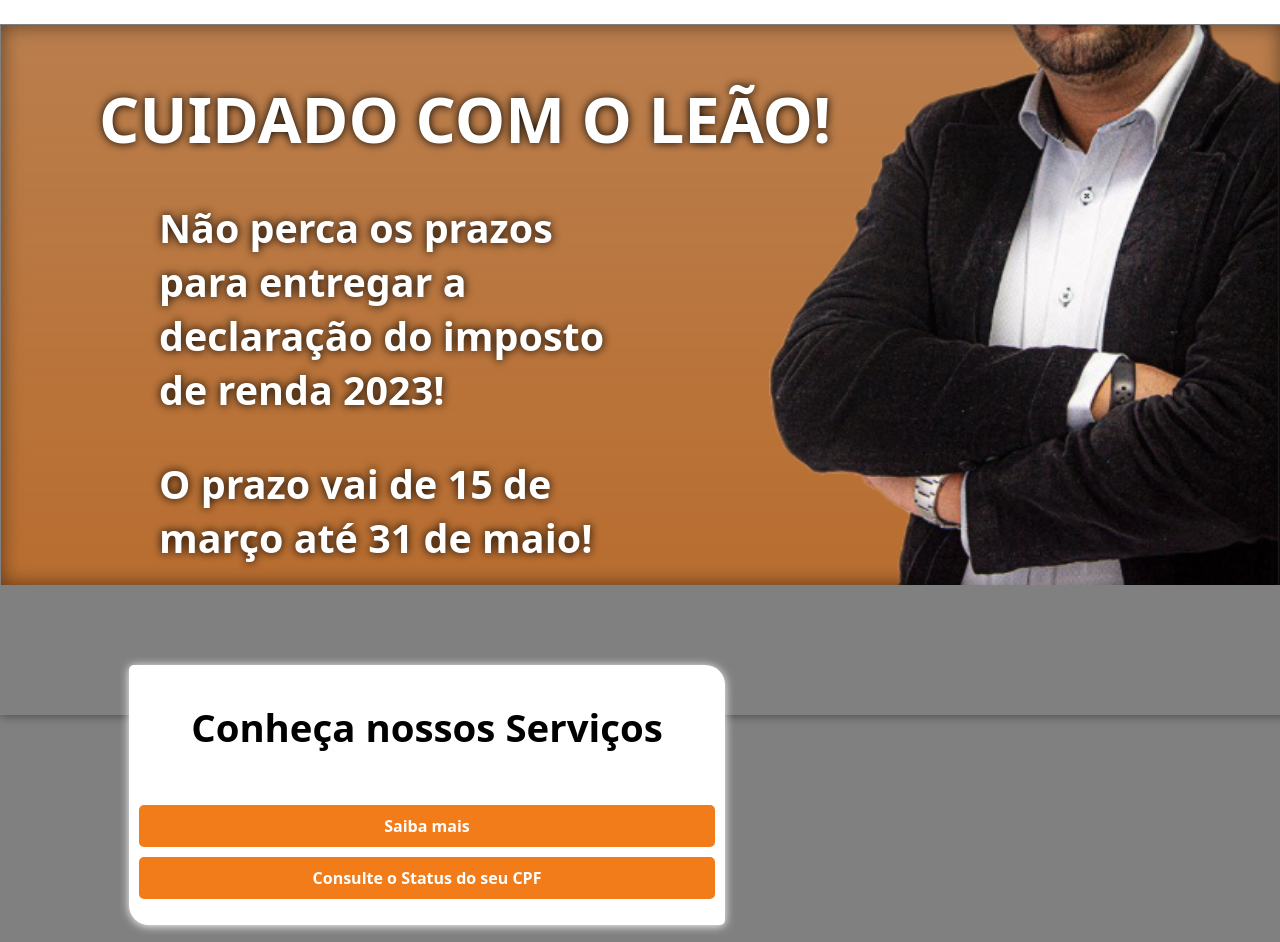
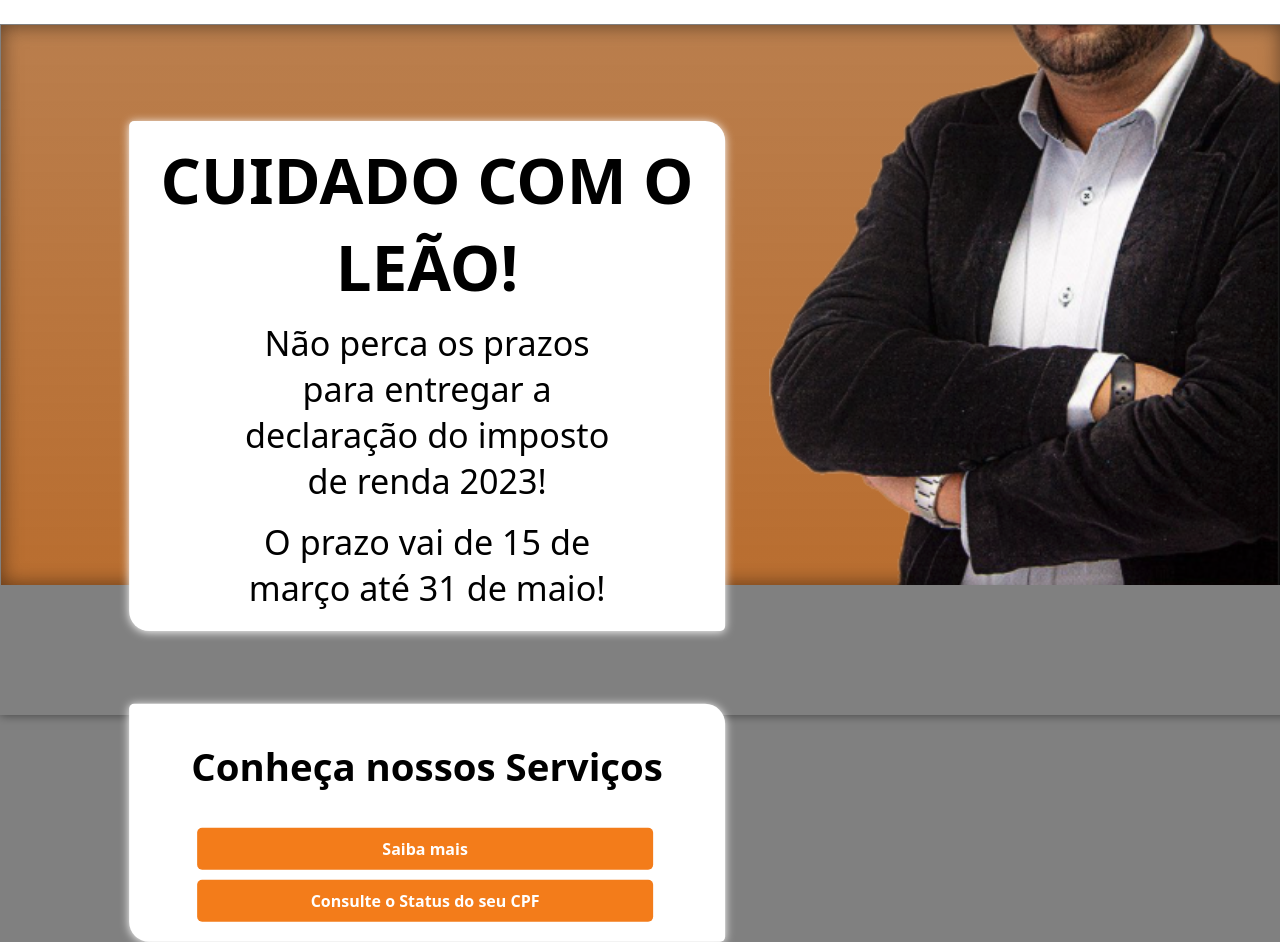
Before and after one commit to joao-silverio-dev/silverio-ir, a plain HTML site: page index.html in a window 1280 px wide. Shown: the part 85-1027 px from the top of the page. Drawn offline with nearby package versions, Linux system fonts and the light colour scheme.

Commit message:
apresentacao-corrigida

```diff
--- a/Estilos/media-queries.css
+++ b/Estilos/media-queries.css
@@ -28,17 +28,27 @@
     main > section#apresentacao {
         background-size: 40vw, contain, cover;
     }
-    main > section#apresentacao > div#apresentacao > h1 {
+    div#apresentacao-central {
+        position: absolute;
+        top: 8%;
+    }
+    main > section#apresentacao > div#apresentacao-central > div#apresentacao > h1 {
         font-size: calc(38pt + 1vw);
-        text-align: left;
-        margin-left: calc(10vw - 30px);
+        text-align: center;
+        padding: 10px;
+        margin: auto;
     }
     p#apresentacao {
-        color: white;
-        font-size: calc(20pt + 1vw);
-        width: calc(200px + 20vw);
-        margin-left: calc(10vw + 30px);
-        text-align: left;
+        font-size: calc(16pt + 1vw);
+        width: calc(150px + 20vw);
+        margin: auto;
+        text-align: center;
+    }
+    div#servicos > p {
+        font-size: 3vw;
+        margin: auto;
+        padding: 26px;
+        text-align: center;
     }
 }
 @media screen and (min-width: 1502px){
--- a/Estilos/style.css
+++ b/Estilos/style.css
@@ -4,6 +4,10 @@
 *
 *
 */
+* {
+    padding: 0px;
+    margin: 0px;
+}
 
 body {
     background-color: gray;
@@ -78,28 +82,45 @@ main > section#apresentacao {
     box-shadow: 0px 0px 20px rgba(0, 0, 0, 0.5) inset;
     transition: .5s;
 }
-main > section#apresentacao > div#apresentacao > h1 {
+div#apresentacao-central {
+    position: absolute;
+    top: 15%;
+}
+section#apresentacao > div#apresentacao-central > div#apresentacao {
+    transform: translate(21.5%, 10%);
+    background-color: white;
+    width: calc(45vw + 10px);
+    padding: 5px;
+    border-radius: 5px 20px;
+    box-shadow: 0px 1px 10px white;
+
+}
+section#apresentacao > div#apresentacao-central > div#apresentacao:hover {
+    box-shadow: 0px 1px 30px white;
+    transition: .2s;
+}
+main > section#apresentacao > div#apresentacao-central > div#apresentacao > h1 {
+    font-size: calc(10pt + 2vw);
     margin: auto;
-    padding-top: 50px;
-    font-size: calc(32pt + 1vw);
-    color: white;
-    text-shadow: 0px 0px 10px black;
+    color: black;
     text-align: center;
+    font-weight: bolder;
 }
 p#apresentacao {
-    color: white;
-    font-size: 4vw;
-    width: 70vw;
-    margin-left: calc(10vw + 30px);
-    text-shadow: 0px 0px 10px black;
+    color: black;
+    font-size: 3.5vw;
+    width: 38vw;
+    margin: auto;
+    padding-bottom: 15px;
     overflow-block: hidden;
     text-align: center;
+    font-weight: 300;
 }
 div#servicos {
     background-color: white;
     width: 45vw;
     padding: 10px;
-    margin-left: 10%;
+    transform: translate(21.5%, 10%);
     margin-top: 100px;
     border-radius: 5px 20px;
     box-shadow: 0px 1px 10px white;
@@ -110,24 +131,25 @@ div#servicos:hover {
 }
 
 div#servicos > p {
-    font-size: 3vw;
+    font-size: 3.5vw;
     margin: auto;
     padding: 26px;
     text-align: center;
 }
 div#servicos > ul#servicos {
-    width: calc(45vw - 20px);
-    margin-left: -10px;
+    width: 80%;
+    margin: auto;
+    padding-bottom: 10px;
 }
 div#servicos > ul#servicos > li {
+    margin: auto;
     background-color: rgba(243, 124, 26, 1);
     color: white;
     text-align: center;
     border-radius: 5px;
     padding: 10px;
-    margin-left: -30px;
     margin-top: 10px;
-    width: 100%;
+    width: calc(92% + 1vw);
     transition: .2s;
 }
 div#servicos > ul#servicos > li:hover {
--- a/index.html
+++ b/index.html
@@ -24,6 +24,7 @@
     </header>
     <main>
         <section id="apresentacao">
+            <div id="apresentacao-central">
                 <div id="apresentacao">
                     <h1>CUIDADO COM O LEÃO!</h1>
                     <p id="apresentacao">Não perca os prazos para entregar a declaração do imposto de renda 2023!</p>
@@ -35,6 +36,7 @@
                         <li>Saiba mais</li>
                         <li>Consulte o Status do seu CPF</li>
                     </ul>
+                </div>
             </div>
         </section>
         <section id="sobre">
```
Lines whose indentation alone changed are shown as unchanged.
